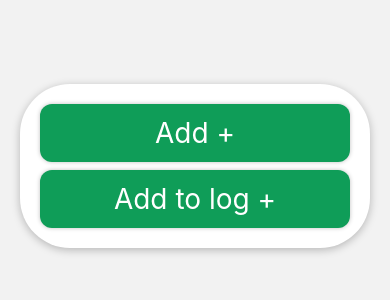
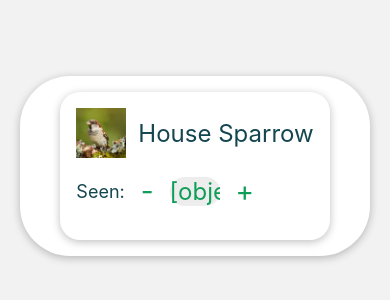
Before and after one commit to Platymek/HumanComputerInteraction-HiFi-Prototype, a React Native app: screen / in a window 390 px wide. Shown: the part 256-556 px from the top of the page. Built offline with nearby package versions, Linux system fonts and the light colour scheme.

Commit message:
Waiting for toggle

```diff
--- a/App.js
+++ b/App.js
@@ -6,16 +6,13 @@ import { createNativeStackNavigator } from '@react-navigation/native-stack';
 import lightColors from './Colors'
 import birds from './Birds'
 
-import BigButton from './pages/templates/components/BigButton';
-import Header from './pages/templates/components/Header';
-
 import SignUp from './pages/SignUp';
 import Admin from './pages/Admin';
 import Help from './pages/Help';
 import Dashboard from './pages/Dashboard';
-import ScrollingBox from './pages/templates/components/ScrollBox'
 import Container from './pages/templates/components/Container';
-import AddButton from './pages/templates/components/AddButton';
+import IndividualLog from './pages/templates/components/IndividualLog';
+import BirdContainer from './pages/templates/components/BirdContainer';
 
 function TestHarness({
 
@@ -46,34 +43,14 @@ function TestHarness({
                 }}
             >
 
-                <AddButton
-
-                    colors={colors}
-
-                    birds={birds}
-                    birdIndex={2}
-
-                    log={log}
-                    setLog={setLog}
-
-                    navigation={navigation}
-
-                    full={false}
-                />
-
-                <AddButton
+                <IndividualLog
 
                     colors={colors}
 
                     birds={birds}
                     birdIndex={0}
-
                     log={log}
                     setLog={setLog}
-
-                    navigation={navigation}
-
-                    full={true}
                 />
 
             </Container>
--- a/pages/templates/components/BigButton.js
+++ b/pages/templates/components/BigButton.js
@@ -13,6 +13,7 @@ import { useState } from 'react';
     - (optional) alt: boolean, changes to alternate colour when true
     - (optional) small: boolean, changes to small icon
     - (optional) compact: boolean, compact a button
+    - (optional) margin: custom margin
 */
 
 export default function BigButton(props) {
@@ -150,8 +151,13 @@ export default function BigButton(props) {
                         alignItems: 'center',
                         justifyContent: 'center',
 
-                        marginLeft: 12,
-                        marginRight: 12,
+                        marginLeft: props.margin == undefined
+                            ? 12
+                            : props.margin,
+
+                        marginRight: props.margin == undefined
+                            ? 12
+                            : props.margin,
                     }}
                 >
                     <Text
--- a/pages/templates/components/BirdContainer.js
+++ b/pages/templates/components/BirdContainer.js
@@ -21,9 +21,6 @@ export default function BirdContainer(props) {
             style={{
 
                 borderRadius: 20,
-                margin: 8,
-                marginLeft: 16,
-                marginRight: 16,
             }}
         >
             <View style={{
@@ -68,8 +65,6 @@ export default function BirdContainer(props) {
                     justifyContent: 'flex-start',
                     alignItems: 'center',
                     width:'100%',
-
-                    marginTop: 8,
                 }}
             >
                 {props.children}
--- /dev/null
+++ b/pages/templates/components/IndividualLog.js
@@ -0,0 +1,142 @@
+import { Text, View, TextInput  } from 'react-native';
+import { useState } from "react";
+import BirdContainer from './BirdContainer'
+import BigButton from "./BigButton";
+import Container from "./Container";
+
+export default function(props) {
+
+    const [count, setCount] = useState(
+
+        toString(props.log[props.birdIndex])
+    );
+
+    return (
+
+        <View>
+
+            <BirdContainer
+
+                colors={props.colors}
+                bird={props.birds[props.birdIndex]}
+            >
+                <Text style={{
+
+                    color: props.colors[2],
+                    fontSize: 18 }}
+                >
+                    Seen:
+
+                </Text>
+
+                <BigButton
+
+                    colors={props.colors}
+                    title={"-"}
+                    lite={true}
+                    compact={true}
+                    margin={0}
+
+                    onPress={() => {
+
+                        var newInt = parseInt(count);
+                        newInt--;
+
+                        if (newInt < 1){
+
+                            newInt = 1;
+                        }
+
+                        if (count == ""){
+
+                            setCount("1");
+                        }
+                        else
+                        {
+                            setCount('' + newInt);
+                        }
+
+                        var newLog = props.log;
+                        newLog[props.birdIndex]
+                            = parseInt(count)
+
+                        props.setLog(newLog)
+                    }}
+                />
+
+                <Container
+
+                    colors={props.colors}
+                    grey={true}
+                    style={{
+
+                        padding: 0,
+                        maxWidth: 50,
+                        justifyContent: 'center',
+                        borderRadius: 20,
+                    }}
+                >
+                    <TextInput
+
+                        style={{
+
+                            width: '100%',
+                            color: props.colors[3],
+                            fontSize: 24,
+                            textAlign: 'center',
+                        }}
+
+                        value={count}
+                        inputMode={'numeric'}
+
+                        onChangeText={(text) => {
+
+                            if (!isNaN(text)) {
+
+                                setCount(text);
+
+                                var newLog = props.log;
+                                newLog[props.birdIndex]
+                                    = parseInt(count)
+
+                                props.setLog(newLog)
+                            }
+                        }}
+                    />
+                </Container>
+
+                <BigButton
+
+                    colors={props.colors}
+                    title={"+"}
+                    lite={true}
+                    compact={true}
+                    margin={0}
+
+                    onPress={() => {
+
+                        var newInt = parseInt(count);
+                        newInt++;
+
+                        if (count == ""){
+
+                            setCount("1");
+                        }
+                        else
+                        {
+                            setCount('' + newInt);
+                        }
+
+                        var newLog = props.log;
+                        newLog[props.birdIndex]
+                            = parseInt(count)
+
+                        props.setLog(newLog)
+                    }}
+                />
+
+            </BirdContainer>
+
+        </View>
+    )
+}
```
Also changed, not shown: 1 other file (tests, documents, lock files or other folders).
